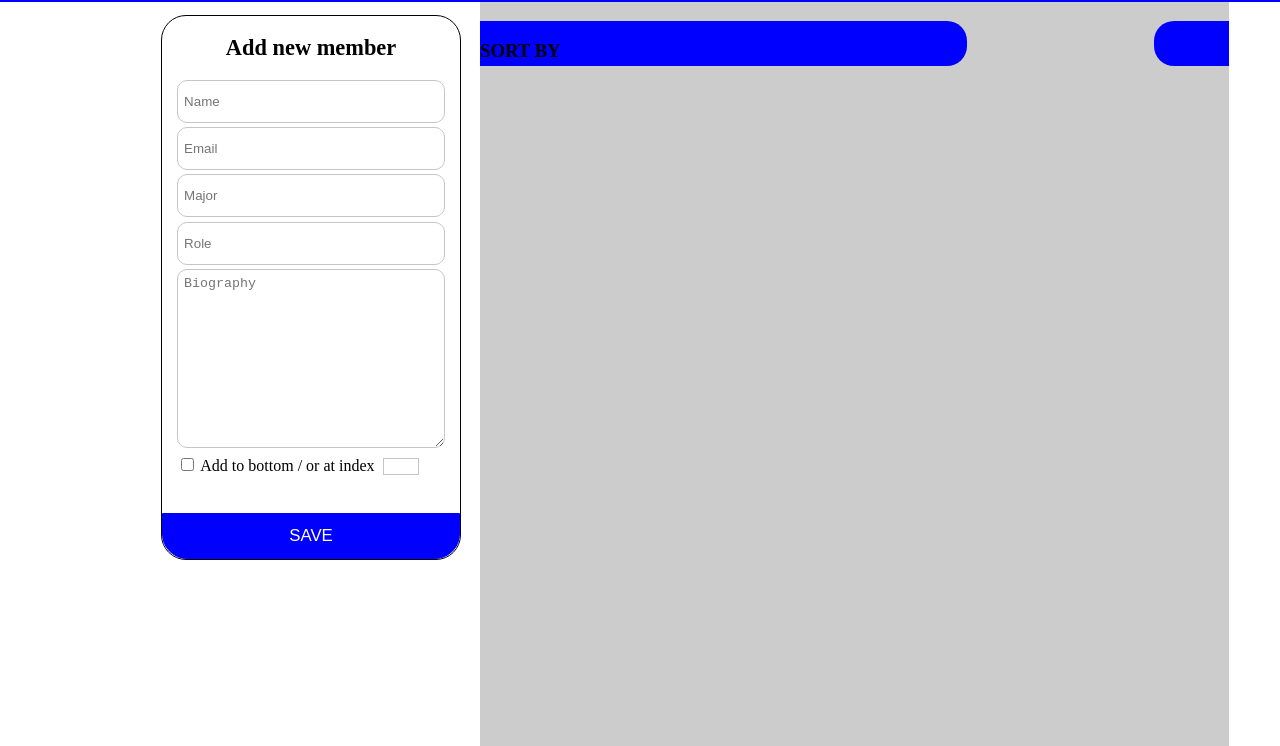
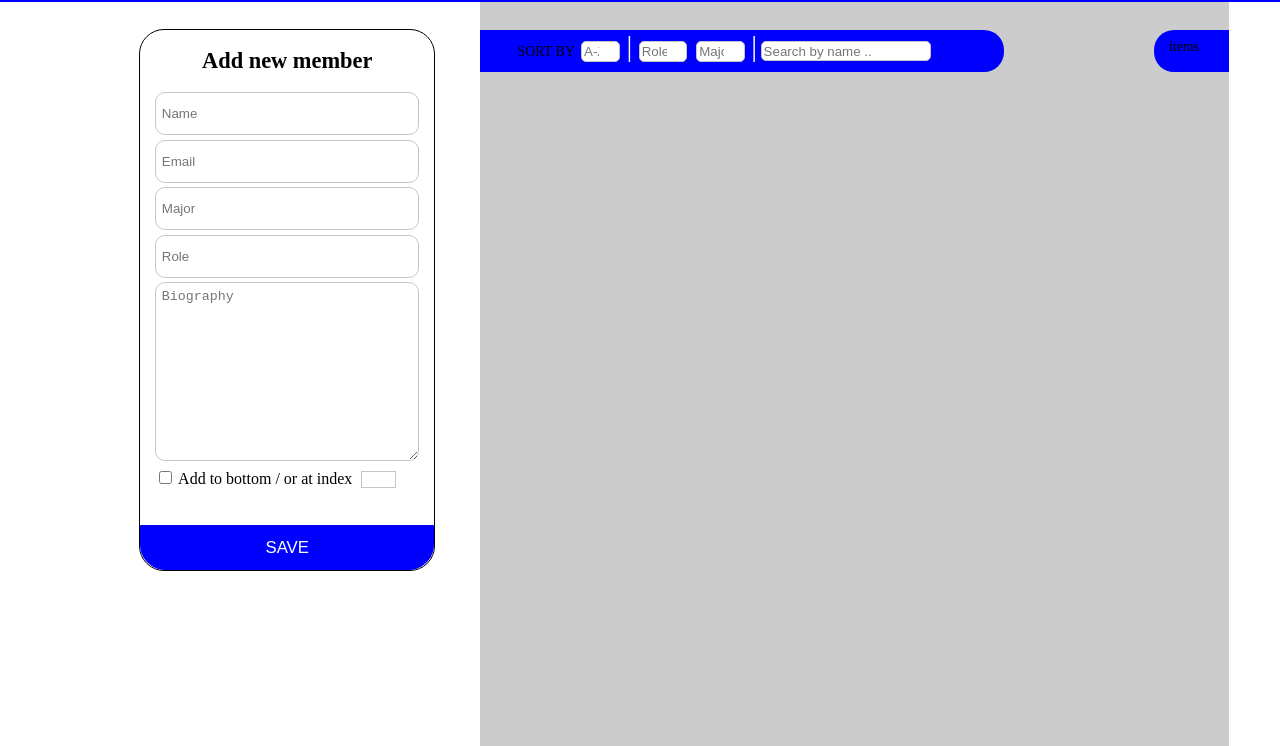
Before and after one commit to shaimawaz/PSEU-Members-, a plain HTML site: page index.html in a window 1280 px wide. Shown: the part 54-800 px from the top of the page. Drawn offline with Linux system fonts and the light colour scheme.

Commit message:
editing the style and working on right side

```diff
--- a/index.html
+++ b/index.html
@@ -40,6 +40,7 @@
                     </label>
                     <input type="text" placeholder="" id="index">
                     <input type="submit" value="SAVE" id="btn">
+
                     <!-- <select name="Country" >
                     <option value="USA">USA</option>
                     <option value="Russia">Russia</option>
@@ -52,11 +53,41 @@
         </div>
 
         <div class ="right">
-        <div class="top_right">
-            <h3></h3>
-        </div>
-        <div class="top_left">
-            <h3>SORT BY</h3>
+
+            <div class="top_right">
+                <span> items</span>
+            </div>
+
+            <div class="top_left">
+                <span>SORT BY</span>
+
+                <input list="Sort" name="Sort" placeholder="A-Z" id="sort">
+                    <datalist id="Sort">
+                        <option value="A-Z">
+                        <option value="Z-A">
+
+                    </datalist>
+
+                <span class="split">|</span>
+
+                <input list="Roles" name="Role" placeholder="Role">
+                    <datalist id="Roles">
+                        <option value="Leader">
+
+                    </datalist>
+
+                <input list="Majors" name="Major" placeholder="Major">
+                    <datalist id="Majors">
+                        <option value="CS">
+
+                    </datalist>
+
+                <span class="split">|</span>
+
+                <input type="text" placeholder="Search by name ..">
+            </div>
+
+            <div id="result">
 
             </div>
 
--- a/index.scss
+++ b/index.scss
@@ -1,10 +1,27 @@
 *{
     box-sizing: border-box;
 }
+
 body,html{
     margin: 0;
     height: 100%;
 }
+
+.header{
+    top: 0;
+    position: fixed;
+    text-align: center;
+    width: 100%;
+    height: 7%;
+    background-color: blue;
+    padding-bottom: 4%;
+}
+//******************************************************************************************************************
+//LEFT SIDE
+.left{
+    width: 38%;
+    position: fixed;
+    padding-right: 4%;
 
     input[type=text],[type=email],[list]{
         width: 90%;
@@ -15,6 +32,7 @@ input[type=text],[type=email],[list]{
         height: 43px;
         padding: 2%;
     }
+
     textarea{
         width: 90%;
         margin-left:5%;
@@ -23,12 +41,14 @@ textarea{
         border-radius: 10px;
         padding:2%;
     }
+
     input[type=checkbox]{
         background-color: white;
         margin-bottom: 14%;
         border-radius: 0%;
         border:1px solid blue;
     }
+
     #index{
         width: 12%;
         margin-left: 1.5%;
@@ -36,45 +56,22 @@ input[type=checkbox]{
         height: auto;
         padding: 0;
     }
-.left{
-    width: 40%;
-    position: fixed;
-    padding-right: 4%;
 
-}
-.right{
-    width:58.5%;
-    height: 100vh;
-    background-color: #ccc;
-    margin: 0;
-    margin-right: 4%;
-    float: right;
-}
     form{
         padding-bottom: 0px;
     }
+
     .form_container{
         border: solid 1px;
         height:100%;
-    margin-top: 15%;
+        margin-top: 19%;
         float: right;
         border-radius: 25px;
-    width:65%;
+        width:68%;
         padding: 0px;
         padding-top: 3%;
+    }
 
-
-
-}
-.header{
-    top: 0;
-    position: fixed;
-    text-align: center;
-    width: 100%;
-    height: 7%;
-    background-color: blue;
-    padding-bottom: 4%;
-}
     #btn{
         margin-bottom: 0px;
         width: 100%;
@@ -89,32 +86,85 @@ form{
         border-bottom-right-radius: 25px;
         border-bottom-left-radius: 25px;
     }
+
     #AddHeader{
         text-align: center;
         font-size: 140%;
         margin-top: 1.7%;
     }
+
     .checkbox{
         margin-left:5%;
     }
+}
+//*************************************************************************************************************
+//RIGHT SIDE
+.right{
+    width:58.5%;
+    height: 100vh;
+    background-color: #ccc;
+    margin: 0;
+    margin-right: 4%;
+    float: right;
+
     .top_right{
         background-color: blue;
         width: 10%;
-    height: 5.7%;
+        height: 5.3%;
         float: right;
-    margin-top: 10%;
+        margin-top: 11.2%;
         border-top-left-radius: 20px;
         border-bottom-left-radius: 20px;
-
+        padding: 1%;
+        padding-left: 2%;
 
     }
+
     .top_left{
-    width: 65%;
-    height: 5.7%;
+        width: 70%;
+        height: 5.3%;
         float: left;
         background-color: blue;
-    margin-top: 10%;
+        margin-top: 11.2%;
         border-bottom-right-radius: 20px;
         border-top-right-radius: 20px;
+       // padding: 1%;
+        padding-left: 5%;
+        padding-bottom: 1%;
 
     }
+
+    [list]{
+        border-radius: 5px;
+        width: 10%;
+        margin-left: 0.5%;
+        margin-right: 0.5%;
+        border: 1px solid #c5c5c5;
+        padding: 0.4%;
+        height: 61%;
+        margin-top:1%;
+        top:50%;
+        bottom: 50%;
+
+    }
+    span{
+        font-size: 87%;
+
+    }
+    #sort{
+        width: 8%;
+        border: 1px solid #c5c5c5;
+    }
+    input[type=text]{
+        border: 1px solid #c5c5c5;
+        width: 35%;
+        padding: 0.3%;
+        border-radius: 5px;
+    }
+    .split{
+        position: relative;
+        font-size: 181%;
+        color: white;
+    }
+
+}
```
Also changed, not shown: index.css, 1 other file. Lines whose indentation alone changed are shown as unchanged.
